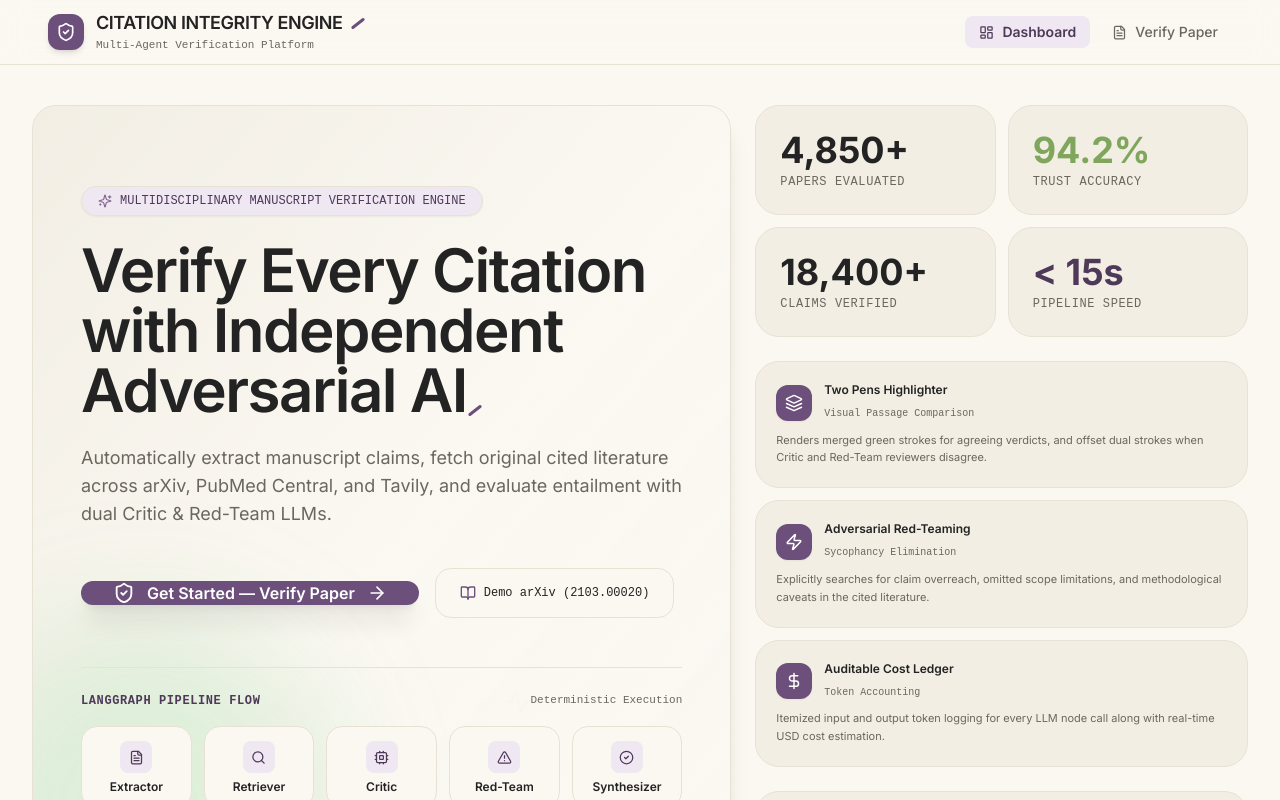
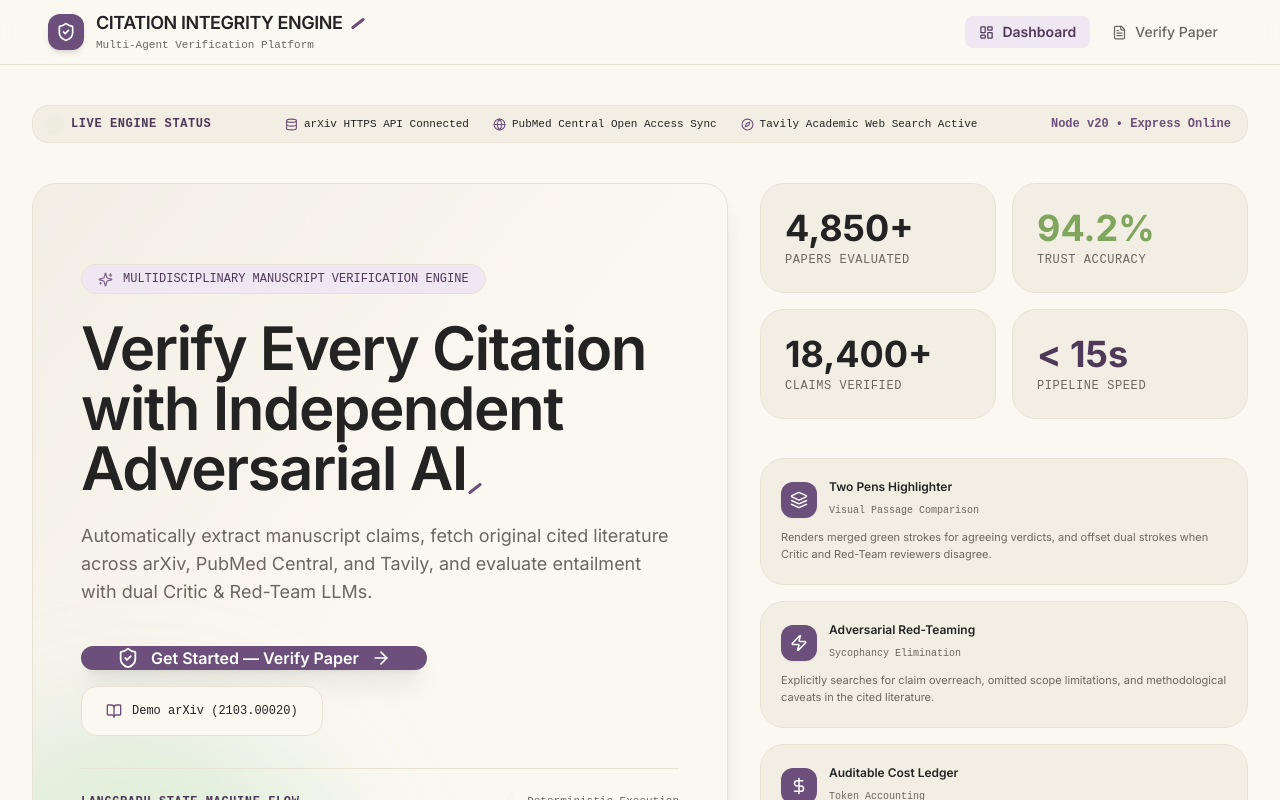
Before and after one commit to KanishJebaMathewM/Citation-Integrity-Engine, a React (Vite) app: page / in a window 1280 px wide. Shown: the top 800 px of the page. Built offline with nearby package versions, Linux system fonts and the light colour scheme.

Commit message:
feat: add IntersectionObserver scroll reveal animations and live engine status ticker to Onboarding Dashboard

```diff
--- /dev/null
+++ b/src/components/AnimatedReveal.tsx
@@ -0,0 +1,72 @@
+import React, { useEffect, useRef, useState } from 'react';
+
+interface AnimatedRevealProps {
+  children: React.ReactNode;
+  delay?: number;
+  className?: string;
+  direction?: 'up' | 'down' | 'left' | 'right' | 'scale';
+}
+
+export function AnimatedReveal({
+  children,
+  delay = 0,
+  className = '',
+  direction = 'up',
+}: AnimatedRevealProps) {
+  const ref = useRef<HTMLDivElement>(null);
+  const [isVisible, setIsVisible] = useState(false);
+
+  useEffect(() => {
+    const el = ref.current;
+    if (!el) return;
+
+    const observer = new IntersectionObserver(
+      ([entry]) => {
+        if (entry.isIntersecting) {
+          setIsVisible(true);
+          observer.unobserve(el);
+        }
+      },
+      {
+        threshold: 0.15,
+        rootMargin: '0px 0px -50px 0px',
+      }
+    );
+
+    observer.observe(el);
+    return () => observer.disconnect();
+  }, []);
+
+  const getTransform = () => {
+    if (isVisible) return 'translate3d(0, 0, 0) scale(1)';
+    switch (direction) {
+      case 'up':
+        return 'translate3d(0, 40px, 0) scale(0.97)';
+      case 'down':
+        return 'translate3d(0, -40px, 0) scale(0.97)';
+      case 'left':
+        return 'translate3d(40px, 0, 0) scale(0.97)';
+      case 'right':
+        return 'translate3d(-40px, 0, 0) scale(0.97)';
+      case 'scale':
+        return 'translate3d(0, 0, 0) scale(0.9)';
+      default:
+        return 'translate3d(0, 40px, 0) scale(0.97)';
+    }
+  };
+
+  return (
+    <div
+      ref={ref}
+      className={`transition-all duration-700 ease-[cubic-bezier(0.22,1,0.36,1)] ${className}`}
+      style={{
+        opacity: isVisible ? 1 : 0,
+        transform: getTransform(),
+        transitionDelay: `${delay}ms`,
+        willChange: 'transform, opacity',
+      }}
+    >
+      {children}
+    </div>
+  );
+}
--- a/src/screens/DashboardScreen.tsx
+++ b/src/screens/DashboardScreen.tsx
@@ -1,6 +1,7 @@
 import React, { useEffect, useState } from 'react';
-import { ShieldCheck, ArrowRight, Sparkles, Cpu, CheckCircle2, AlertTriangle, Layers, Search, FileText, Zap, DollarSign, BookOpen, Activity, Lock } from 'lucide-react';
+import { ShieldCheck, ArrowRight, Sparkles, Cpu, CheckCircle2, AlertTriangle, Layers, Search, FileText, Zap, DollarSign, BookOpen, Activity, Lock, Globe, Database, Compass, Terminal } from 'lucide-react';
 import { ManuscriptLayout, HighlighterTick } from '@/components/cie/Layout';
+import { AnimatedReveal } from '@/components/AnimatedReveal';
 
 interface DashboardScreenProps {
   onGetStarted: () => void;
@@ -18,65 +19,98 @@ export default function DashboardScreen({ onGetStarted, onQuickStartArxiv }: Das
 
   return (
     <ManuscriptLayout fullWidth={true}>
-      <div className="py-2 overflow-hidden w-full">
+      <div className="py-2 space-y-10 overflow-hidden w-full">
+
+        {/* LIVE STREAM TICKER MARQUEE */}
+        <AnimatedReveal direction="down" delay={0}>
+          <div className="rounded-2xl border border-[var(--paper-deep)] bg-[var(--paper-dim)] px-4 py-2.5 flex items-center justify-between text-xs font-mono text-[var(--ink-faint)] overflow-hidden shadow-xs">
+            <div className="flex items-center gap-3 shrink-0">
+              <span className="flex h-2.5 w-2.5 rounded-full bg-[#3fb950] animate-ping" />
+              <span className="font-semibold text-[var(--plum-deep)] uppercase tracking-wider">LIVE ENGINE STATUS</span>
+            </div>
+
+            <div className="hidden sm:flex items-center gap-6 overflow-hidden text-[11px]">
+              <span className="inline-flex items-center gap-1.5 text-[var(--ink)]">
+                <Database size={13} className="text-[var(--plum)]" /> arXiv HTTPS API Connected
+              </span>
+              <span className="inline-flex items-center gap-1.5 text-[var(--ink)]">
+                <Globe size={13} className="text-[var(--plum)]" /> PubMed Central Open Access Sync
+              </span>
+              <span className="inline-flex items-center gap-1.5 text-[var(--ink)]">
+                <Compass size={13} className="text-[var(--plum)]" /> Tavily Academic Web Search Active
+              </span>
+            </div>
+
+            <span className="font-semibold text-[var(--plum)] shrink-0">Node v20 • Express Online</span>
+          </div>
+        </AnimatedReveal>
 
         {/* MAIN SPLIT GRID: Left Large Hero/Pipeline Panel | Right Component Grid */}
-        <div className="grid grid-cols-1 lg:grid-cols-12 gap-6 items-stretch w-full">
+        <div className="grid grid-cols-1 lg:grid-cols-12 gap-8 items-stretch w-full">
 
           {/* LEFT SIDE: Large Featured Hero & Pipeline Box (7 Columns) */}
-          <div className="lg:col-span-7 flex flex-col justify-between rounded-3xl border border-[var(--paper-deep)] bg-gradient-to-br from-[var(--paper-dim)] via-[var(--paper)] to-[var(--plum-wash)]/50 p-8 md:p-12 shadow-xl relative overflow-hidden space-y-8">
+          <div className="lg:col-span-7 flex flex-col justify-between rounded-3xl border border-[var(--paper-deep)] bg-gradient-to-br from-[var(--paper-dim)] via-[var(--paper)] to-[var(--plum-wash)]/60 p-8 md:p-12 shadow-xl relative overflow-hidden space-y-8">
 
             {/* Scroll Parallax Background Orbs */}
             <div
-              className="absolute -right-20 -top-20 h-96 w-96 rounded-full bg-[var(--plum)]/15 blur-3xl pointer-events-none transition-transform duration-100 ease-out"
-              style={{ transform: `translateY(${scrollY * 0.12}px)` }}
+              className="absolute -right-24 -top-24 h-[420px] w-[420px] rounded-full bg-[var(--plum)]/15 blur-3xl pointer-events-none transition-transform duration-100 ease-out"
+              style={{ transform: `translateY(${scrollY * 0.15}px)` }}
             />
             <div
-              className="absolute -left-20 -bottom-20 h-96 w-96 rounded-full bg-[#3fb950]/15 blur-3xl pointer-events-none transition-transform duration-100 ease-out"
-              style={{ transform: `translateY(-${scrollY * 0.08}px)` }}
+              className="absolute -left-24 -bottom-24 h-[420px] w-[420px] rounded-full bg-[#3fb950]/15 blur-3xl pointer-events-none transition-transform duration-100 ease-out"
+              style={{ transform: `translateY(-${scrollY * 0.1}px)` }}
             />
 
             <div className="relative z-10 space-y-6">
-              <div className="inline-flex items-center gap-2 rounded-full border border-[var(--plum)]/30 bg-[var(--plum-wash)] px-4 py-1.5 text-xs font-mono font-medium text-[var(--plum-deep)] shadow-sm">
-                <Sparkles size={14} className="text-[var(--plum)] animate-pulse" />
+              <AnimatedReveal direction="up" delay={100}>
+                <div className="inline-flex items-center gap-2.5 rounded-full border border-[var(--plum)]/30 bg-[var(--plum-wash)] px-4 py-1.5 text-xs font-mono font-medium text-[var(--plum-deep)] shadow-xs">
+                  <Sparkles size={15} className="text-[var(--plum)] animate-pulse" />
                   <span>MULTIDISCIPLINARY MANUSCRIPT VERIFICATION ENGINE</span>
                 </div>
+              </AnimatedReveal>
 
-              <h1 className="font-[var(--font-display)] text-3xl md:text-5xl lg:text-6xl font-semibold tracking-tight text-[var(--ink)] leading-[1.12]">
+              <AnimatedReveal direction="up" delay={200}>
+                <h1 className="font-[var(--font-display)] text-3xl sm:text-5xl lg:text-6xl font-semibold tracking-tight text-[var(--ink)] leading-[1.12]">
                   Verify Every Citation with Independent Adversarial AI
                   <HighlighterTick color="var(--plum)" />
                 </h1>
+              </AnimatedReveal>
 
+              <AnimatedReveal direction="up" delay={300}>
                 <p className="text-base md:text-lg text-[var(--ink-faint)] leading-relaxed">
                   Automatically extract manuscript claims, fetch original cited literature across arXiv, PubMed Central, and Tavily, and evaluate entailment with dual Critic & Red-Team LLMs.
                 </p>
+              </AnimatedReveal>
 
               {/* Action Buttons */}
+              <AnimatedReveal direction="up" delay={400}>
                 <div className="flex flex-wrap items-center gap-4 pt-4">
                   <button
                     onClick={onGetStarted}
-                  className="group flex flex-1 sm:flex-initial items-center justify-center gap-3 rounded-2xl bg-[var(--plum)] px-8 py-4.5 text-base font-semibold text-white shadow-xl hover:bg-[var(--plum-deep)] hover:scale-[1.02] active:scale-[0.98] transition-all"
+                    className="group flex flex-1 sm:flex-initial items-center justify-center gap-3 rounded-2xl bg-[var(--plum)] px-9 py-4.5 text-base font-semibold text-white shadow-xl hover:bg-[var(--plum-deep)] hover:scale-[1.03] active:scale-[0.98] transition-all"
                   >
                     <ShieldCheck size={22} />
                     <span>Get Started — Verify Paper</span>
-                  <ArrowRight size={20} className="group-hover:translate-x-1 transition-transform" />
+                    <ArrowRight size={20} className="group-hover:translate-x-1.5 transition-transform" />
                   </button>
 
                   <button
                     onClick={() => onQuickStartArxiv('2103.00020')}
-                  className="flex items-center justify-center gap-2 rounded-2xl border border-[var(--paper-deep)] bg-[var(--paper)] px-6 py-4 text-xs font-mono font-medium text-[var(--ink)] hover:border-[var(--plum)] hover:bg-[var(--paper-dim)] transition-all"
+                    className="flex items-center justify-center gap-2.5 rounded-2xl border border-[var(--paper-deep)] bg-[var(--paper)] px-6 py-4 text-xs font-mono font-medium text-[var(--ink)] hover:border-[var(--plum)] hover:bg-[var(--paper-dim)] transition-all shadow-xs"
                   >
                     <BookOpen size={16} className="text-[var(--plum)]" />
                     <span>Demo arXiv (2103.00020)</span>
                   </button>
                 </div>
+              </AnimatedReveal>
             </div>
 
             {/* Embedded 5-Node Agent Execution Flow */}
+            <AnimatedReveal direction="up" delay={500}>
               <div className="relative z-10 space-y-4 border-t border-[var(--paper-deep)] pt-6">
                 <div className="flex items-center justify-between">
                   <span className="text-xs font-mono font-semibold uppercase tracking-wider text-[var(--plum-deep)]">
-                  LangGraph Pipeline Flow
+                    LangGraph State Machine Flow
                   </span>
                   <span className="flex items-center gap-1.5 font-mono text-[11px] text-[var(--ink-faint)]">
                     <Activity size={13} className="text-[#3fb950] animate-ping" />
@@ -86,20 +120,21 @@ export default function DashboardScreen({ onGetStarted, onQuickStartArxiv }: Das
 
                 <div className="grid grid-cols-5 gap-3">
                   {[
-                  { title: 'Extractor', icon: FileText },
-                  { title: 'Retriever', icon: Search },
-                  { title: 'Critic', icon: Cpu },
-                  { title: 'Red-Team', icon: AlertTriangle },
-                  { title: 'Synthesizer', icon: CheckCircle2 },
+                    { title: 'Extractor', icon: FileText, num: '01' },
+                    { title: 'Retriever', icon: Search, num: '02' },
+                    { title: 'Critic', icon: Cpu, num: '03' },
+                    { title: 'Red-Team', icon: AlertTriangle, num: '04' },
+                    { title: 'Synthesizer', icon: CheckCircle2, num: '05' },
                   ].map((step, idx) => {
                     const IconComp = step.icon;
                     return (
                       <div
                         key={idx}
-                      className="group rounded-2xl border border-[var(--paper-deep)] bg-[var(--paper)] p-3.5 text-center space-y-2 hover:border-[var(--plum)] hover:shadow-md transition-all flex flex-col items-center justify-between"
+                        className="group rounded-2xl border border-[var(--paper-deep)] bg-[var(--paper)] p-3.5 text-center space-y-2 hover:border-[var(--plum)] hover:shadow-lg hover:-translate-y-1 transition-all flex flex-col items-center justify-between"
                       >
-                      <div className="flex h-8 w-8 items-center justify-center rounded-lg bg-[var(--plum-wash)] text-[var(--plum-deep)] group-hover:scale-110 transition-transform">
-                        <IconComp size={15} />
+                        <span className="font-mono text-[10px] text-[var(--ink-faint)] font-bold">{step.num}</span>
+                        <div className="flex h-9 w-9 items-center justify-center rounded-xl bg-[var(--plum-wash)] text-[var(--plum-deep)] group-hover:scale-110 group-hover:bg-[var(--plum)] group-hover:text-white transition-all">
+                          <IconComp size={16} />
                         </div>
                         <span className="font-semibold text-xs text-[var(--ink)] block leading-none">
                           {step.title}
@@ -109,7 +144,7 @@ export default function DashboardScreen({ onGetStarted, onQuickStartArxiv }: Das
                   })}
                 </div>
 
-              <div className="rounded-xl border border-[var(--paper-deep)] bg-[var(--paper)] p-3 text.xs font-mono text-[var(--ink-faint)] flex items-center justify-between">
+                <div className="rounded-xl border border-[var(--paper-deep)] bg-[var(--paper)] p-3 text-xs font-mono text-[var(--ink-faint)] flex items-center justify-between shadow-xs">
                   <span className="flex items-center gap-2">
                     <Lock size={14} className="text-[var(--plum)]" />
                     Dual-Agent Adversarial Consensus
@@ -117,6 +152,7 @@ export default function DashboardScreen({ onGetStarted, onQuickStartArxiv }: Das
                   <span className="text-[var(--plum-deep)] font-semibold">100% Traceable Audit Log</span>
                 </div>
               </div>
+            </AnimatedReveal>
 
           </div>
 
@@ -124,8 +160,9 @@ export default function DashboardScreen({ onGetStarted, onQuickStartArxiv }: Das
           <div className="lg:col-span-5 flex flex-col justify-between space-y-6">
 
             {/* 1. Platform Performance Stats (2x2 Grid) */}
-            <div className="grid grid-cols-2 gap-3">
-              <div className="rounded-3xl border border-[var(--paper-deep)] bg-[var(--paper-dim)] p-6 space-y-1 hover:border-[var(--plum)] transition-all">
+            <div className="grid grid-cols-2 gap-4">
+              <AnimatedReveal direction="left" delay={150}>
+                <div className="rounded-3xl border border-[var(--paper-deep)] bg-[var(--paper-dim)] p-6 space-y-1 hover:border-[var(--plum)] hover:shadow-md transition-all">
                   <span className="font-[var(--font-display)] text-3xl md:text-4xl font-bold text-[var(--ink)] block">
                     4,850+
                   </span>
@@ -133,8 +170,10 @@ export default function DashboardScreen({ onGetStarted, onQuickStartArxiv }: Das
                     Papers Evaluated
                   </span>
                 </div>
+              </AnimatedReveal>
 
-              <div className="rounded-3xl border border-[var(--paper-deep)] bg-[var(--paper-dim)] p-6 space-y-1 hover:border-[var(--plum)] transition-all">
+              <AnimatedReveal direction="left" delay={250}>
+                <div className="rounded-3xl border border-[var(--paper-deep)] bg-[var(--paper-dim)] p-6 space-y-1 hover:border-[var(--plum)] hover:shadow-md transition-all">
                   <span className="font-[var(--font-display)] text-3xl md:text-4xl font-bold text-[var(--hl-entails)] block">
                     94.2%
                   </span>
@@ -142,8 +181,10 @@ export default function DashboardScreen({ onGetStarted, onQuickStartArxiv }: Das
                     Trust Accuracy
                   </span>
                 </div>
+              </AnimatedReveal>
 
-              <div className="rounded-3xl border border-[var(--paper-deep)] bg-[var(--paper-dim)] p-6 space-y-1 hover:border-[var(--plum)] transition-all">
+              <AnimatedReveal direction="left" delay={350}>
+                <div className="rounded-3xl border border-[var(--paper-deep)] bg-[var(--paper-dim)] p-6 space-y-1 hover:border-[var(--plum)] hover:shadow-md transition-all">
                   <span className="font-[var(--font-display)] text-3xl md:text-4xl font-bold text-[var(--ink)] block">
                     18,400+
                   </span>
@@ -151,8 +192,10 @@ export default function DashboardScreen({ onGetStarted, onQuickStartArxiv }: Das
                     Claims Verified
                   </span>
                 </div>
+              </AnimatedReveal>
 
-              <div className="rounded-3xl border border-[var(--paper-deep)] bg-[var(--paper-dim)] p-6 space-y-1 hover:border-[var(--plum)] transition-all">
+              <AnimatedReveal direction="left" delay={450}>
+                <div className="rounded-3xl border border-[var(--paper-deep)] bg-[var(--paper-dim)] p-6 space-y-1 hover:border-[var(--plum)] hover:shadow-md transition-all">
                   <span className="font-[var(--font-display)] text-3xl md:text-4xl font-bold text-[var(--plum-deep)] block">
                     &lt; 15s
                   </span>
@@ -160,11 +203,13 @@ export default function DashboardScreen({ onGetStarted, onQuickStartArxiv }: Das
                     Pipeline Speed
                   </span>
                 </div>
+              </AnimatedReveal>
             </div>
 
             {/* 2. Platform Feature Cards Stack */}
-            <div className="space-y-3">
-              <div className="rounded-3xl border border-[var(--paper-deep)] bg-[var(--paper-dim)] p-5 space-y-2 hover:border-[var(--plum)] transition-all">
+            <div className="space-y-4">
+              <AnimatedReveal direction="up" delay={200}>
+                <div className="rounded-3xl border border-[var(--paper-deep)] bg-[var(--paper-dim)] p-5 space-y-2 hover:border-[var(--plum)] hover:shadow-md transition-all">
                   <div className="flex items-center gap-3">
                     <div className="flex h-9 w-9 items-center justify-center rounded-xl bg-[var(--plum)] text-white shadow-sm shrink-0">
                       <Layers size={18} />
@@ -178,8 +223,10 @@ export default function DashboardScreen({ onGetStarted, onQuickStartArxiv }: Das
                     Renders merged green strokes for agreeing verdicts, and offset dual strokes when Critic and Red-Team reviewers disagree.
                   </p>
                 </div>
+              </AnimatedReveal>
 
-              <div className="rounded-3xl border border-[var(--paper-deep)] bg-[var(--paper-dim)] p-5 space-y-2 hover:border-[var(--plum)] transition-all">
+              <AnimatedReveal direction="up" delay={300}>
+                <div className="rounded-3xl border border-[var(--paper-deep)] bg-[var(--paper-dim)] p-5 space-y-2 hover:border-[var(--plum)] hover:shadow-md transition-all">
                   <div className="flex items-center gap-3">
                     <div className="flex h-9 w-9 items-center justify-center rounded-xl bg-[var(--plum)] text-white shadow-sm shrink-0">
                       <Zap size={18} />
@@ -193,8 +240,10 @@ export default function DashboardScreen({ onGetStarted, onQuickStartArxiv }: Das
                     Explicitly searches for claim overreach, omitted scope limitations, and methodological caveats in the cited literature.
                   </p>
                 </div>
+              </AnimatedReveal>
 
-              <div className="rounded-3xl border border-[var(--paper-deep)] bg-[var(--paper-dim)] p-5 space-y-2 hover:border-[var(--plum)] transition-all">
+              <AnimatedReveal direction="up" delay={400}>
+                <div className="rounded-3xl border border-[var(--paper-deep)] bg-[var(--paper-dim)] p-5 space-y-2 hover:border-[var(--plum)] hover:shadow-md transition-all">
                   <div className="flex items-center gap-3">
                     <div className="flex h-9 w-9 items-center justify-center rounded-xl bg-[var(--plum)] text-white shadow-sm shrink-0">
                       <DollarSign size={18} />
@@ -208,18 +257,20 @@ export default function DashboardScreen({ onGetStarted, onQuickStartArxiv }: Das
                     Itemized input and output token logging for every LLM node call along with real-time USD cost estimation.
                   </p>
                 </div>
+              </AnimatedReveal>
             </div>
 
             {/* 3. One-Click Benchmark Paper Launchers */}
+            <AnimatedReveal direction="up" delay={500}>
               <div className="rounded-3xl border border-[var(--paper-deep)] bg-[var(--paper-dim)] p-5 space-y-3 shadow-sm">
                 <div className="flex items-center justify-between">
                   <span className="text-xs font-semibold text-[var(--ink)]">
                     Benchmark Papers Quick Launch
                   </span>
-                <span className="text-[10px] font-mono text-[var(--plum-deep)]">1-Click Verification</span>
+                  <span className="text-[10px] font-mono text-[var(--plum-deep)] font-semibold">1-Click Verification</span>
                 </div>
 
-              <div className="grid grid-cols-3 gap-2">
+                <div className="grid grid-cols-3 gap-2.5">
                   {[
                     { id: '2103.00020', name: 'OpenAI CLIP' },
                     { id: '1706.03762', name: 'Transformer' },
@@ -228,7 +279,7 @@ export default function DashboardScreen({ onGetStarted, onQuickStartArxiv }: Das
                     <button
                       key={p.id}
                       onClick={() => onQuickStartArxiv(p.id)}
-                    className="group rounded-2xl border border-[var(--paper-deep)] bg-[var(--paper)] p-3 text-center hover:border-[var(--plum)] hover:shadow-md transition-all"
+                      className="group rounded-2xl border border-[var(--paper-deep)] bg-[var(--paper)] p-3 text-center hover:border-[var(--plum)] hover:shadow-lg transition-all"
                     >
                       <span className="font-mono text-[10px] text-[var(--plum-deep)] font-semibold block">
                         arXiv:{p.id}
@@ -240,6 +291,7 @@ export default function DashboardScreen({ onGetStarted, onQuickStartArxiv }: Das
                   ))}
                 </div>
               </div>
+            </AnimatedReveal>
 
           </div>
 
```
Lines whose indentation alone changed are shown as unchanged.
